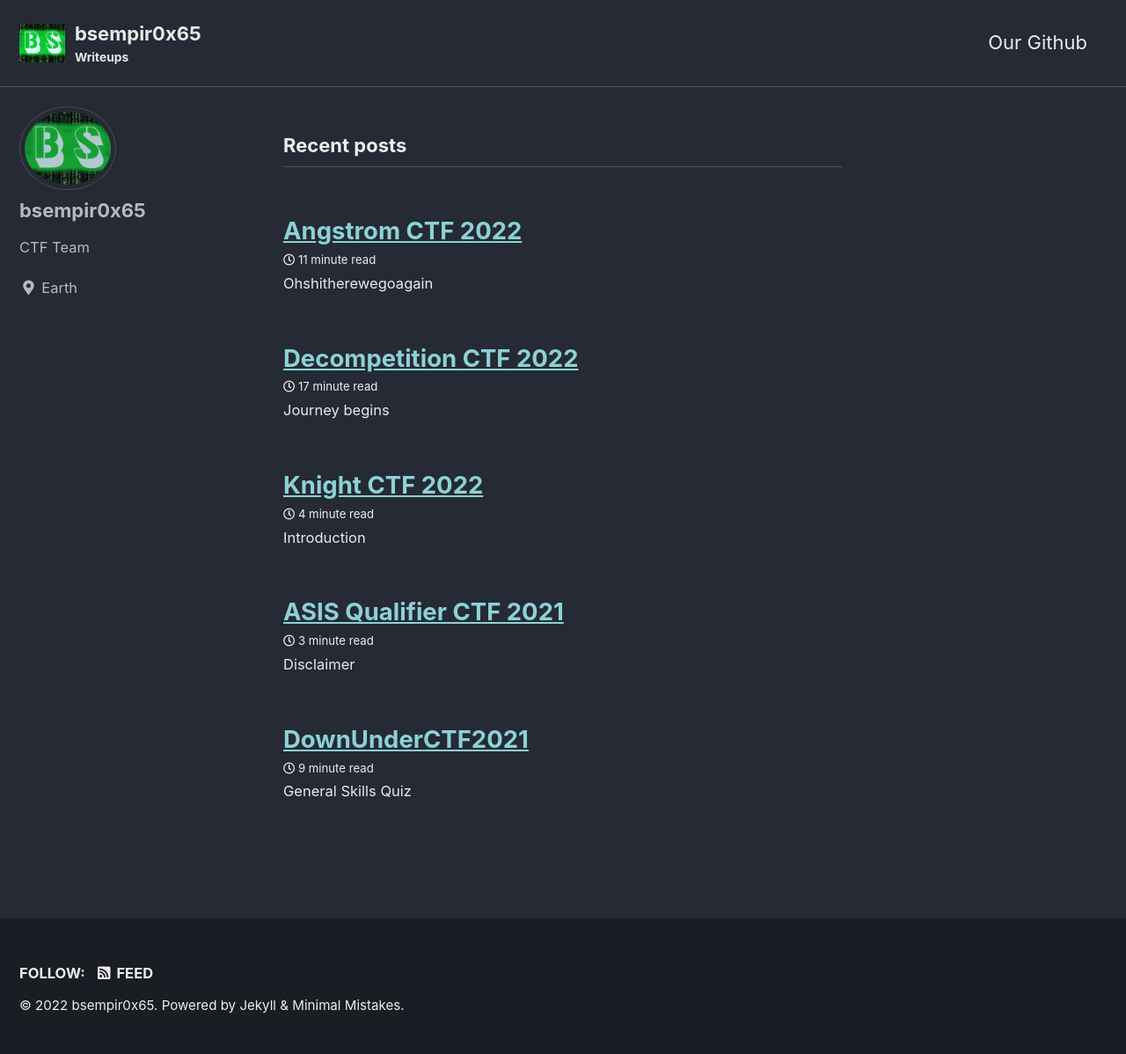
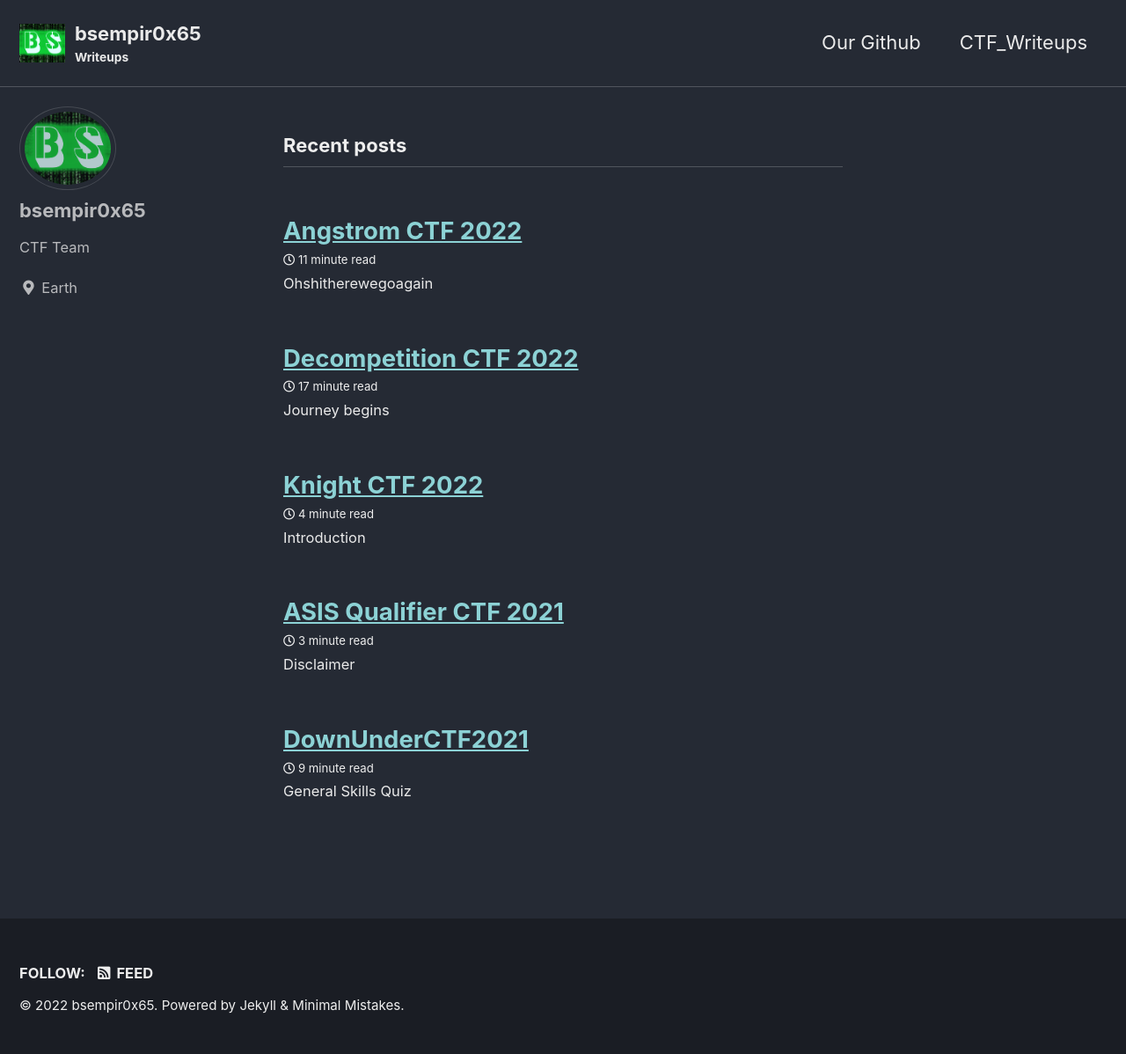
Before and after one commit to soloPFL/bsempir0x65, a Jekyll site: the page built from index.html, in a window 1280 px wide. Shown: the whole page at 88% size. Built offline with Jekyll 4.4.1, drawn with Linux system fonts in a browser that asks for light colours; cached includes are drawn as plain includes; the list of posts is cut into pages by our own code.

Commit message:
Update navigation.yml

```diff
--- a/_data/navigation.yml
+++ b/_data/navigation.yml
@@ -2,6 +2,8 @@
 main:
   - title: "Our Github"
     url: https://github.com/bsempir0x65
+  - title: "CTF_Writeups"
+    url: "/categories/#writeup"
   # - title: "About"
   #   url: https://mmistakes.github.io/minimal-mistakes/about/
   # - title: "Sample Posts"
```
